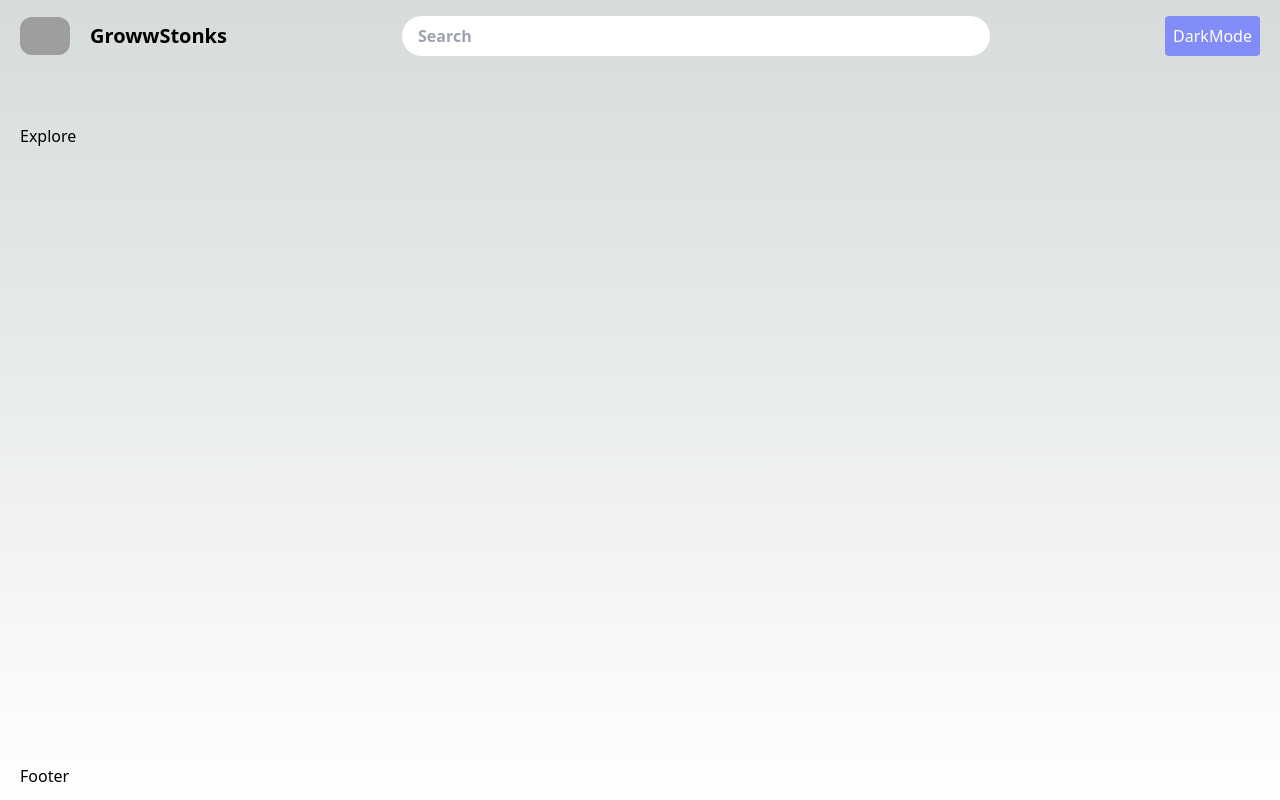
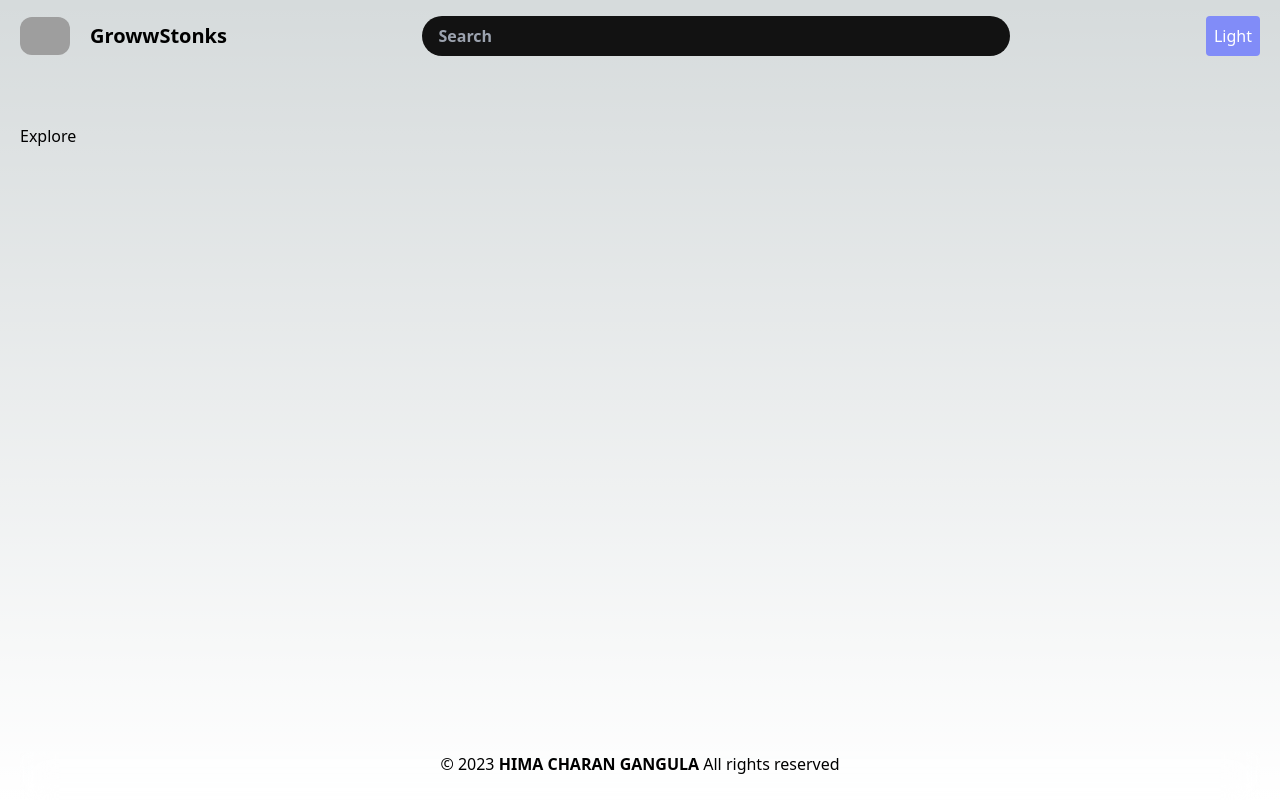
Before and after one commit to himacharan128/GrowwStonks, a Next.js app: page / in a window 1280 px wide. Built offline with nearby package versions, Linux system fonts and the light colour scheme; grey boxes are pictures that could not be loaded.

Commit message:
Fix : Display Theme

```diff
--- a/app/layout.js
+++ b/app/layout.js
@@ -1,7 +1,7 @@
 import './globals.css'
-import NavBar from '@/components/NavBar'
-import Footer from '@components/Footer'
-
+import NavBar from '@components/home/NavBar'
+import Footer from '@components/home/Footer'
+import ThemeProvider from '@components/providers/ThemeProvider'
 export const metadata = {
   title: 'GrowwStonks',
   description: 'Assignment',
@@ -11,11 +11,18 @@ export default function RootLayout({ children }) {
   return (
     <html lang="en">
       <body className="app flex flex-col min-h-screen pr-5 pl-5">
-        <NavBar/>
-        <div className="flex-grow">
-          {children}
-        </div>
-        <Footer/>
+          <ThemeProvider
+            attribute="class"
+            defaultTheme="dark"
+            enableSystem={false}
+            disableTransitionOnChange
+          >
+            <NavBar/>
+            <div className="flex-grow">
+              {children}
+            </div>
+            <Footer/>
+          </ThemeProvider>
       </body>
     </html>
   )
--- a/components/DisplayModeToggle.js
+++ /dev/null
@@ -1,33 +0,0 @@
-"use client"
-
-import React, { useState, useEffect } from 'react';
-
-const DisplayModeToggle = () => {
-  const [isDarkMode, setIsDarkMode] = useState(false);
-  useEffect(() => {
-    if (isDarkMode) {
-      document.body.classList.add('dark-mode');
-    } else {
-      document.body.classList.remove('dark-mode');
-    }
-  }, [isDarkMode]);
-
-  const toggleDarkMode = () => {
-    setIsDarkMode((prevMode) => !prevMode);
-  };
-
-  return (
-    <div>
-      <button
-        className={`bg-gray-700 text-white p-2 rounded ${
-          isDarkMode ? 'bg-yellow-400' : 'bg-indigo-400'
-        }`}
-        onClick={toggleDarkMode}
-      >
-        {isDarkMode ? 'LightMode' : 'DarkMode'}
-      </button>
-    </div>
-  );
-};
-
-export default DisplayModeToggle;
--- a/components/Footer.js
+++ /dev/null
@@ -1,11 +0,0 @@
-import React from 'react'
-
-const Footer = () => {
-  return (
-    <div className=' flex flex-between w-full  pt-3 pb-3'>
-      Footer
-      </div>
-  )
-}
-
-export default Footer
--- /dev/null
+++ b/components/home/DisplayModeToggle.js
@@ -0,0 +1,60 @@
+"use client"
+
+import * as React from "react";
+import { useTheme } from "next-themes";
+
+const DisplayModeToggle = () => {
+  const { theme, setTheme } = useTheme();
+
+  const toggleMode = () => {
+    if (theme === "light") {
+      setTheme("dark");
+    } else {
+      setTheme("light");
+    }
+  };
+
+  return (
+    <button className={`bg-gray-700 text-white p-2 rounded ${
+      theme ? 'bg-indigo-400' : 'bg-orange-400'
+    }`} onClick={toggleMode}>
+      {theme === "light" ? ( 'Dark' ) : ( 'Light' )}
+    </button>
+  );
+}
+
+export default DisplayModeToggle
+
+
+
+
+// import React, { useState, useEffect } from 'react';
+
+// const DisplayModeToggle = () => {
+//   const [isDarkMode, setIsDarkMode] = useState(false);
+//   useEffect(() => {
+//     if (isDarkMode) {
+//       document.body.classList.add('dark-mode');
+//     } else {
+//       document.body.classList.remove('dark-mode');
+//     }
+//   }, [isDarkMode]);
+
+//   const toggleDarkMode = () => {
+//     setIsDarkMode((prevMode) => !prevMode);
+//   };
+//   return (
+//     <div>
+//       <button
+        // className={`bg-gray-700 text-white p-2 rounded ${
+        //   isDarkMode ? 'bg-yellow-400' : 'bg-indigo-400'
+        // }`}
+//         onClick={toggleDarkMode}
+//       >
+//         {isDarkMode ? 'LightMode' : 'DarkMode'}
+//       </button>
+//     </div>
+//   );
+// };
+
+// export default DisplayModeToggle;
--- /dev/null
+++ b/components/home/Footer.js
@@ -0,0 +1,21 @@
+import React from 'react'
+
+const Footer = () => {
+  return (
+    <footer className="h-12 inset-x-0 top-0 z-30 w-full backdrop-blur-lg transition-all">
+      <div className="mx-auto w-full max-w-screen-xl px-2.5 md:px-20">
+        <div className="flex justify-center">
+          <p className="text-muted-foreground font-poppins text-sm md:text-base">
+            © 2023{" "}
+            <span className="text-primary bg-clip-text font-semibold">
+              HIMA CHARAN GANGULA
+            </span>{" "}
+            All rights reserved
+          </p>
+        </div>
+      </div>
+    </footer>
+  )
+}
+
+export default Footer
--- /dev/null
+++ b/components/providers/ThemeProvider.js
@@ -0,0 +1,10 @@
+"use client";
+
+import * as React from "react";
+import { ThemeProvider as NextThemesProvider } from "next-themes";
+
+const ThemeProvider = ({ children, ...props }) => {
+    return <NextThemesProvider {...props}>{children}</NextThemesProvider>;
+}
+
+export default ThemeProvider
```
Also changed, not shown: components/company/AboutCompany.js (renamed from components/AboutCompany.js), components/company/Info.js (renamed from components/Info.js), components/company/LineGraph.js (renamed from components/LineGraph.js), components/home/NavBar.js (renamed from components/NavBar.js), components/home/SearchBar.js (renamed from components/SearchBar.js).
